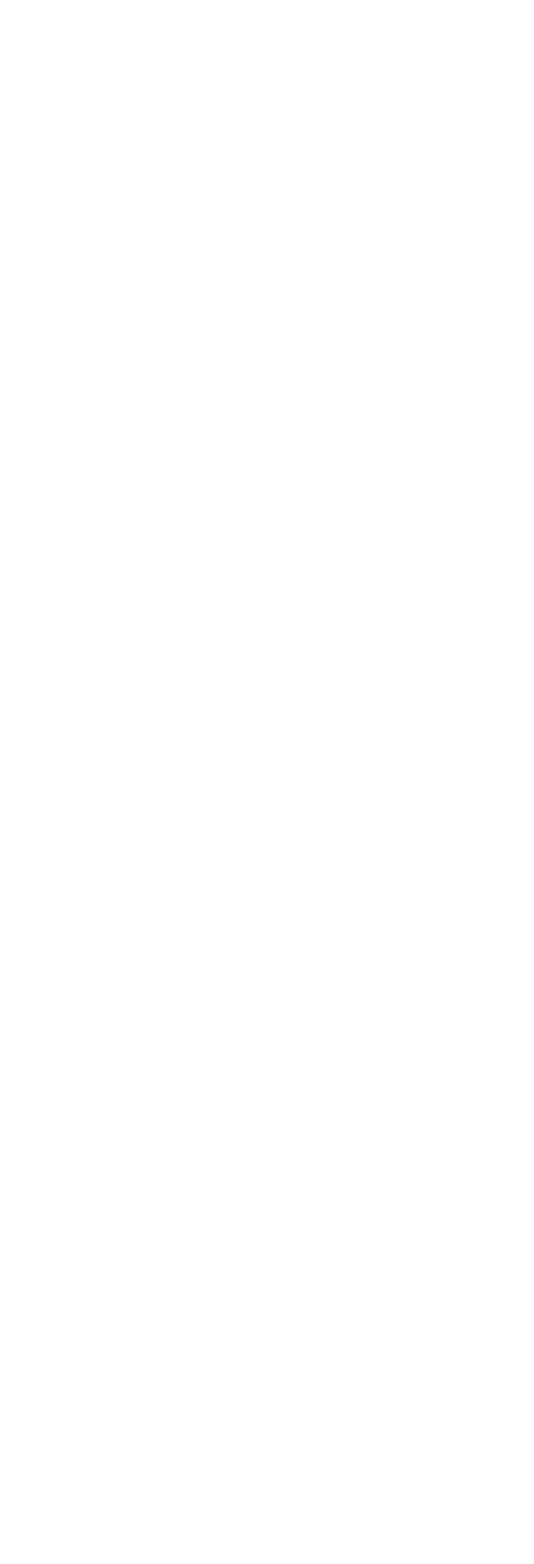
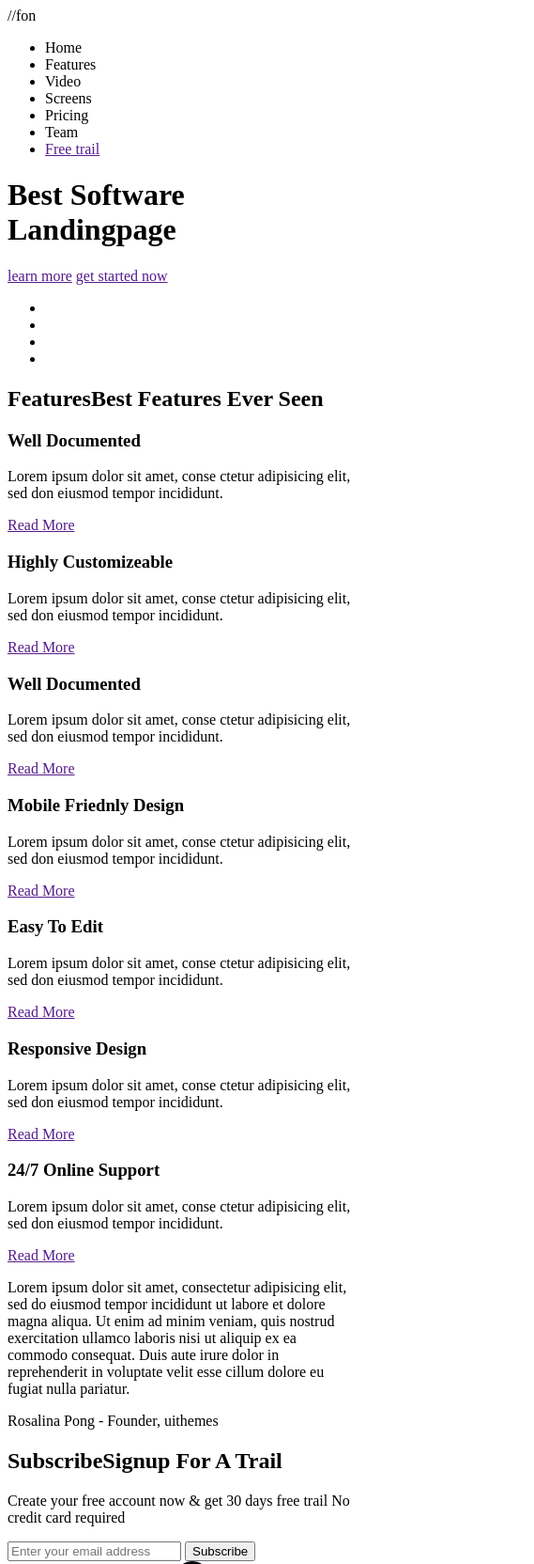
Before and after one commit to htmlfriend/limpon, a plain HTML site: page index.html in a window 390 px wide. Shown: the top 1664 px of the page at 94% size, 569 px wide, since content can reach past the window. Before the commit the page ends 844 px from the top, so only its background shows below. Drawn offline with Linux system fonts and the light colour scheme.

Commit message:
lesson 1

```diff
--- a/index.html
+++ b/index.html
@@ -1,12 +1,166 @@
 <!DOCTYPE html>
-<html lang="en">
-<head>
-    <meta charset="UTF-8">
-    <meta name="viewport" content="width=device-width, initial-scale=1.0">
-    <meta http-equiv="X-UA-Compatible" content="ie=edge">
-    <title>limpon</title>
-</head>
-<body>
-
-</body>
+<html lang="xyz">
+  <head>
+    <meta charset="UTF-8" />
+    <meta name="viewport" content="width=device-width, initial-scale=1.0" />
+    <meta http-equiv="X-UA-Compatible" content="ie=edge" />
+    <title>Limpon</title>
+  </head>
+  <body>
+    <div>
+      //fon
+      <div>
+        <a href=""></a>
+        <ul>
+          <li>Home</li>
+          <li>Features</li>
+          <li>Video</li>
+          <li>Screens</li>
+          <li>Pricing</li>
+          <li>Team</li>
+          <li><a href="">Free trail</a></li>
+        </ul>
+      </div>
+      <h1>Best Software Landingpage</h1>
+      <div>
+        <a href="">learn more</a>
+        <a href="">get started now</a>
+      </div>
+    </div>
+    <div>
+      <ul>
+        <li></li>
+        <li></li>
+        <li></li>
+        <li></li>
+      </ul>
+    </div>
+    <div>
+      <div>
+        <h2><span>Features</span>Best Features Ever Seen</h2>
+      </div>
+      <div>
+        <div></div>
+        <h3>Well Documented</h3>
+        <p>
+          Lorem ipsum dolor sit amet, conse ctetur adipisicing elit, sed don
+          eiusmod tempor incididunt.
+        </p>
+        <a href="">Read More</a>
+      </div>
+      <div>
+        <div></div>
+        <h3>Highly Customizeable</h3>
+        <p>
+          Lorem ipsum dolor sit amet, conse ctetur adipisicing elit, sed don
+          eiusmod tempor incididunt.
+        </p>
+        <a href="">Read More</a>
+      </div>
+      <div>
+        <div></div>
+        <h3>Well Documented</h3>
+        <p>
+          Lorem ipsum dolor sit amet, conse ctetur adipisicing elit, sed don
+          eiusmod tempor incididunt.
+        </p>
+        <a href="">Read More</a>
+      </div>
+      <div>
+        <div></div>
+        <h3>Mobile Friednly Design</h3>
+        <p>
+          Lorem ipsum dolor sit amet, conse ctetur adipisicing elit, sed don
+          eiusmod tempor incididunt.
+        </p>
+        <a href="">Read More</a>
+      </div>
+      <div>
+        <div></div>
+        <h3>Easy To Edit</h3>
+        <p>
+          Lorem ipsum dolor sit amet, conse ctetur adipisicing elit, sed don
+          eiusmod tempor incididunt.
+        </p>
+        <a href="">Read More</a>
+      </div>
+      <div>
+        <div></div>
+        <h3>Responsive Design</h3>
+        <p>
+          Lorem ipsum dolor sit amet, conse ctetur adipisicing elit, sed don
+          eiusmod tempor incididunt.
+        </p>
+        <a href="">Read More</a>
+      </div>
+      <div>
+        <div></div>
+        <h3>24/7 Online Support</h3>
+        <p>
+          Lorem ipsum dolor sit amet, conse ctetur adipisicing elit, sed don
+          eiusmod tempor incididunt.
+        </p>
+        <a href="">Read More</a>
+      </div>
+      <div>
+        <p>
+          Lorem ipsum dolor sit amet, consectetur adipisicing elit, sed do
+          eiusmod tempor incididunt ut labore et dolore magna aliqua. Ut enim ad
+          minim veniam, quis nostrud exercitation ullamco laboris nisi ut
+          aliquip ex ea commodo consequat. Duis aute irure dolor in
+          reprehenderit in voluptate velit esse cillum dolore eu fugiat nulla
+          pariatur.
+        </p>
+        <p><span>Rosalina Pong</span> - Founder, uithemes</p>
+      </div>
+    </div>
+    <div>
+      <div>
+        <div>
+          <h2><span>Subscribe</span>Signup For A Trail</h2>
+          <p>
+            Create your free account now & get 30 days free trail No credit card
+            required
+          </p>
+          <input type="email" placeholder="Enter your email address" />
+          <button type="submit">Subscribe</button>
+        </div>
+        <img src="image/robot.png" alt="robot" />
+      </div>
+    </div>
+    <div></div>
+    <h2>Grab Your Software With Amazing Features</h2>
+    <p>Lorem ipsum dolor sit amet, consectetur adipisicing elit, sed do eiusmod tempor incididunt ut labore et dolore magna aliqua. Ut enim ad minim veniam, quis nostrud exercitation ullamco laboris nisi ut aliquip ex ea commodo consequat. Duis aute irure dolor in reprehenderit in voluptate velit esse cillum</p>
+    <dl>
+      <dt>01. Clean Design</dt>
+      <dd>Lorem ipsum dolor sit amet, consectetur adipisicing elit, sed do eiusmod tempor incididunt ut labore et dolore magna aliqua. Ut enim ad minim veniam, quis nostrud exercitation ullamco laboris nisi ut aliquip ex ea commodo consequat. Duis aute irure dolor in reprehenderit in voluptate velit esse cillum.</dd>
+      <dt>02. Easy To Customize</dt>
+      <dd>Lorem ipsum dolor sit amet, consectetur adipisicing elit, sed do eiusmod tempor incididunt ut labore et dolore magna aliqua. Ut enim ad minim veniam, quis nostrud exercitation ullamco laboris nisi ut aliquip ex ea commodo consequat. Duis aute irure dolor in reprehenderit in voluptate velit esse cillum.</dd>
+    </dl>
+    <div>
+      <div>
+        <h2><span>FUn Facts</span>Some Fun Facts About Dashboar</h2>
+          <ul>
+            <li><span>53K</span>Layouts</li>
+            <li><span>10K</span>projects</li>
+            <li><span>12K</span>cup coffee</li>
+            <li><span>120</span>awards</li>
+          </ul>
+      </div>
+    </div>
+    <div>
+      <div>
+        <div>
+          <h2>Meet With Future Landingpage</h2>
+          <p>Lorem ipsum dolor sit amet, consectetur adipisicing elit, sed do eiusmod tempor incididunt ut labore et dolore magna aliqua. Ut enim ad minim veniam, quis nostrud exercitation ullamco laboris nisi ut aliquip ex ea commodo consequat. Duis aute irure dolor in reprehenderit in voluptate velit esse cillum.</p>
+          <p>Available Now</p>
+          <ul>
+            <li><a href="" target="_blank"></a></li>
+            <li><a href="" target="_blank"></a></li>
+          </ul>
+        </div>
+        <img src="image/play.png" alt="video">
+      </div>
+    </div>
+  </body>
 </html>
```
Also changed, not shown: image/header-bg.png (added), image/header.png (added), image/logo.png (added), image/play.png (added), image/robot.png (added).
